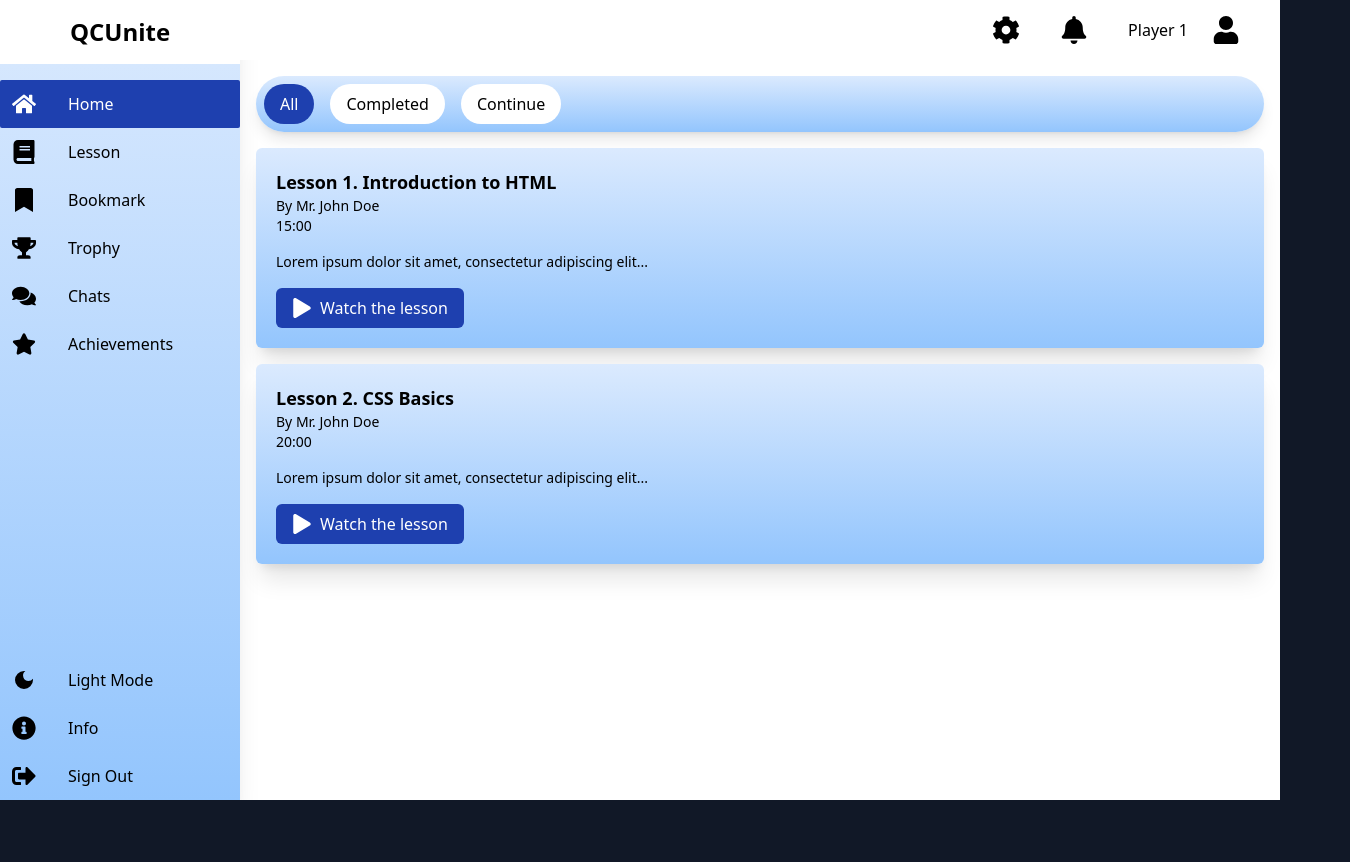
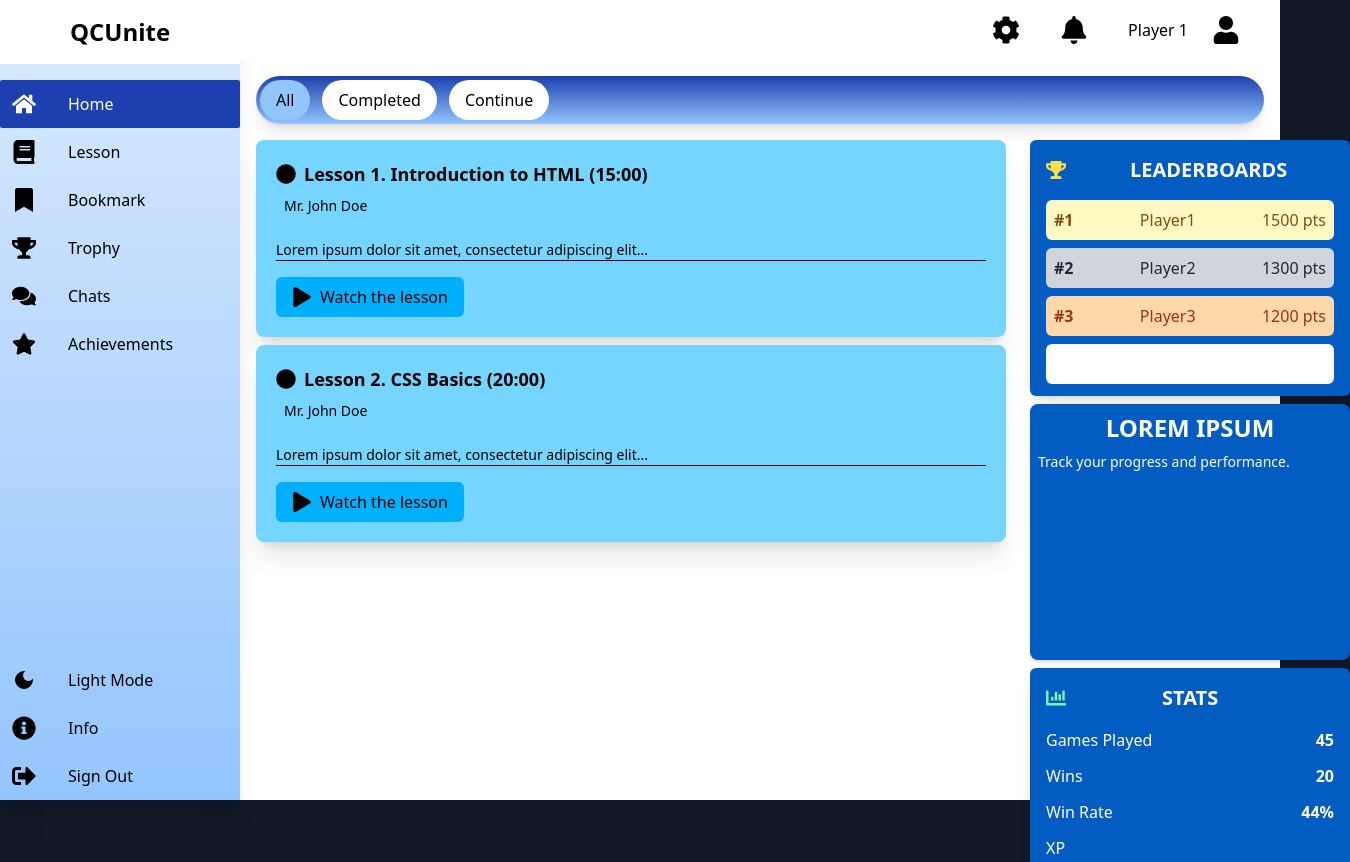
Before and after one commit to Piretz/code-quest-fe, a Next.js app: page / in a window 1280 px wide. Shown: the top 862 px of the page, 1350 px wide, since content can reach past the window. Before the commit the page ends 800 px from the top, so only its background shows below. Built offline with nearby package versions, Linux system fonts and the light colour scheme.

Commit message:
UPDATED26

```diff
--- a/src/components/Dashboard.tsx
+++ b/src/components/Dashboard.tsx
@@ -4,6 +4,7 @@ import Sidebar from "../components/sidebar";
 import Header from "../components/Header";
 import LessonCard from "../components/LessonCard";
 import { useTheme } from "../components/ThemeContext"; // Import Theme Context
+import { FaTrophy, FaGamepad, FaChartBar } from "react-icons/fa"; // Icons for design
 
 const Dashboard = () => {
   const { isDarkMode } = useTheme(); // Get dark mode state from ThemeContext
@@ -26,10 +27,10 @@ const Dashboard = () => {
         <div className="p-4 space-y-4">
           {/* Filter Buttons */}
           <div
-            className={`flex space-x-4 p-2 rounded-full shadow-lg ${
+            className={`flex space-x-3 p-1 rounded-full shadow-lg max-w-6xl ${
               isDarkMode
                 ? "bg-gray-700 text-white"
-                : "bg-gradient-to-b from-blue-100 to-blue-300"
+                : "bg-gradient-to-b from-blue-800 to-blue-300"
             }`}
           >
             {["All", "Completed", "Continue"].map((filter) => (
@@ -37,10 +38,10 @@ const Dashboard = () => {
                 key={filter}
                 className={`px-4 py-2 rounded-full ${
                   activeFilter === filter
-                    ? "bg-blue-800 text-white"
+                    ? "bg-blue-300 text-black"
                     : isDarkMode
                     ? "bg-gray-700 hover:bg-gray-600"
-                    : "bg-white text-black hover:bg-blue-400"
+                    : "bg-white text-black hover:bg-blue-500 hover:text-white"
                 }`}
                 onClick={() => handleButtonClick(filter)}
               >
@@ -49,21 +50,122 @@ const Dashboard = () => {
             ))}
           </div>
 
-          {/* Lesson Cards */}
+          {/* Main Content */}
+          <div className="grid grid-cols-1 md:grid-cols-4 gap-6">
+            {/* Lesson Card */}
+            <div className="md:col-span-3 space-y-2">
               <LessonCard
                 title="Lesson 1. Introduction to HTML"
-            duration="15:00"
+                duration="(15:00)"
                 author="Mr. John Doe"
                 description="Lorem ipsum dolor sit amet, consectetur adipiscing elit..."
                 isDarkMode={isDarkMode} // Pass isDarkMode to LessonCard
               />
               <LessonCard
                 title="Lesson 2. CSS Basics"
-            duration="20:00"
+                duration="(20:00)"
                 author="Mr. John Doe"
                 description="Lorem ipsum dolor sit amet, consectetur adipiscing elit..."
                 isDarkMode={isDarkMode} // Pass isDarkMode to LessonCard
               />
+            </div>
+
+
+            {/* Leaderboard & Stats */}
+            <div className="flex flex-col space-y-2">
+              {/* Leaderboard */}
+              <div
+                className={`p-4 h-64 w-80 rounded-md shadow-lg ${
+                  isDarkMode
+                    ? "bg-gray-800 text-white"
+                    : "bg-[#035CC2] text-white"
+                }`}
+              >
+                <h3 className="text-xl text-white font-bold flex items-center space-x-16">
+                  <FaTrophy className="text-yellow-300" /> <span>LEADERBOARDS</span>
+                </h3>
+                <div className="mt-4 space-y-2">
+                  {/* Example leaderboard rows */}
+                  {[
+                    { rank: 1, name: "Player1", score: 1500 },
+                    { rank: 2, name: "Player2", score: 1300 },
+                    { rank: 3, name: "Player3", score: 1200 },
+                    { rank: 4, name: "You", score: 1100 }, // Highlight user's rank
+                  ].map((player, index) => (
+                    <div
+                      key={index}
+                      className={`flex justify-between items-center p-2 rounded-md ${
+                        player.rank === 1
+                          ? "bg-yellow-100 text-yellow-800"
+                          : player.rank === 2
+                          ? "bg-gray-300 text-gray-800"
+                          : player.rank === 3
+                          ? "bg-orange-200 text-orange-800"
+                          : isDarkMode
+                          ? "bg-gray-700"
+                          : "bg-white"
+                      }`}
+                    >
+                      <span className="font-bold">{`#${player.rank}`}</span>
+                      <span>{player.name}</span>
+                      <span>{player.score} pts</span>
+                    </div>
+                  ))}
+                </div>
+              </div>
+
+                  {/* Level Box */}
+            <div
+                className={`p-2 h-64 w-80 rounded-lg shadow-md ${
+                  isDarkMode
+                    ? "bg-gray-700 text-white"
+                    : "bg-[#035CC2] text-white"
+                }`}
+              >
+                <h3 className="text-2xl text-center align-text-top font-bold">LOREM IPSUM</h3>
+                <p className="text-sm mt-2">Track your progress and performance.</p>
+              </div>
+
+
+              {/* Stats */}
+              <div
+                className={`p-4 h-64 w-80 rounded-md shadow-lg ${
+                  isDarkMode
+                    ? "bg-gray-800 text-white"
+                    : "bg-[#035CC2] text-white"
+                }`}
+              >
+                <h3 className="text-xl text-white font-bold flex items-center space-x-24">
+                  <FaChartBar className="text-green-300" /> <span>STATS</span>
+                </h3>
+                <div className="mt-4 space-y-3">
+                  {/* Stats items */}
+                  <div className="flex justify-between items-center">
+                    <span>Games Played</span>
+                    <span className="font-bold">45</span>
+                  </div>
+                  <div className="flex justify-between items-center">
+                    <span>Wins</span>
+                    <span className="font-bold">20</span>
+                  </div>
+                  <div className="flex justify-between items-center">
+                    <span>Win Rate</span>
+                    <span className="font-bold">44%</span>
+                  </div>
+                  {/* XP Bar */}
+                  <div>
+                    <span>XP</span>
+                    <div className="w-full bg-gray-300 rounded-full h-4 mt-1">
+                      <div
+                        className="bg-blue-500 h-4 rounded-full"
+                        style={{ width: "70%" }} // Dynamic width
+                      ></div>
+                    </div>
+                  </div>
+                </div>
+              </div>
+            </div>
+          </div>
         </div>
       </div>
     </div>
--- a/src/components/LessonCard.tsx
+++ b/src/components/LessonCard.tsx
@@ -1,5 +1,5 @@
 import React from "react";
-import { FaPlay } from "react-icons/fa"; // Import the play icon
+import { FaPlay, FaCircle } from "react-icons/fa"; // Import the play icon
 
 interface LessonCardProps {
   title: string;
@@ -18,19 +18,23 @@ const LessonCard: React.FC<LessonCardProps> = ({
 }) => {
   return (
     <div
-      className={`p-5 rounded-md shadow-xl ${
-        isDarkMode ? "bg-gray-800 text-white" : "bg-gradient-to-b from-blue-100 to-blue-300 text-black"
+      className={`p-5 rounded-lg shadow-xl max-w-6xl  ${
+        isDarkMode ? "bg-gray-800 text-white" : "bg-[#76D5FE] text-black" // Apply custom color for light mode
       }`}
     >
-      <h2 className="text-lg font-bold">{title}</h2>
-      <p className="text-sm">{`By ${author}`}</p>
-      <p className="text-sm">{duration}</p>
-      <p className="mt-4 text-sm">{description}</p>
+      <h2 className="text-lg font-bold flex items-center space-x-2">
+        <FaCircle className="text-xl" /> {/* Large bullet */}
+        <span>{title} {duration}</span>
+      </h2>
+
+      <p className="text-sm p-2 space-x-2">{` ${author}`}</p>
+
+      <p className="mt-4 text-sm border-b border-black space-y-6">{description}</p>
       <button
         className={`mt-4 py-2 px-4 rounded-md flex items-center space-x-2 ${
           isDarkMode
             ? "bg-gray-700 hover:bg-gray-600 text-white"
-            : "bg-blue-800 hover:bg-blue-400 text-white"
+            : "bg-[#00B0FC] hover:bg-white text-black hover:text-black"
         }`}
       >
         <FaPlay className="h-5 w-5" />
--- a/src/components/sidebar.tsx
+++ b/src/components/sidebar.tsx
@@ -137,7 +137,7 @@ const Sidebar = () => {
 
         <li>
           <button
-            className={`flex items-center space-x-8 w-full p-3 rounded-sm hover:bg-gray-700`}
+            className={`flex items-center space-x-8 w-full p-3 rounded-sm hover:bg-blue-400 hover:text-white`}
             onClick={() => handleButtonClick("Info")}
           >
             <FaInfoCircle className="h-6 w-6" />
@@ -147,7 +147,7 @@ const Sidebar = () => {
 
         <li>
           <button
-            className={`flex items-center space-x-8 w-full p-3 rounded-sm hover:bg-gray-700`}
+            className={`flex items-center space-x-8 w-full p-3 rounded-sm hover:bg-blue-400 hover:text-white`}
             onClick={() => handleButtonClick("Sign Out")}
           >
             <FaSignOutAlt className="h-6 w-6" />
```
Lines whose indentation alone changed are shown as unchanged.
